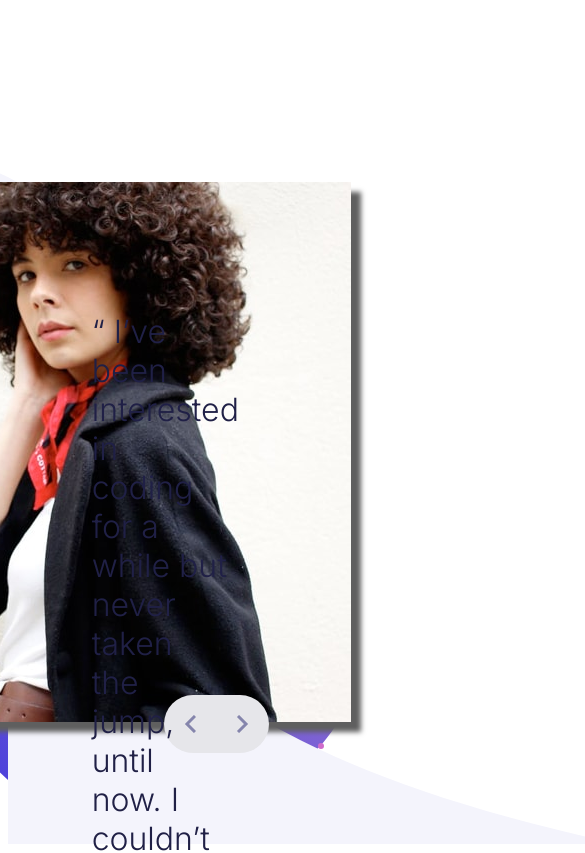
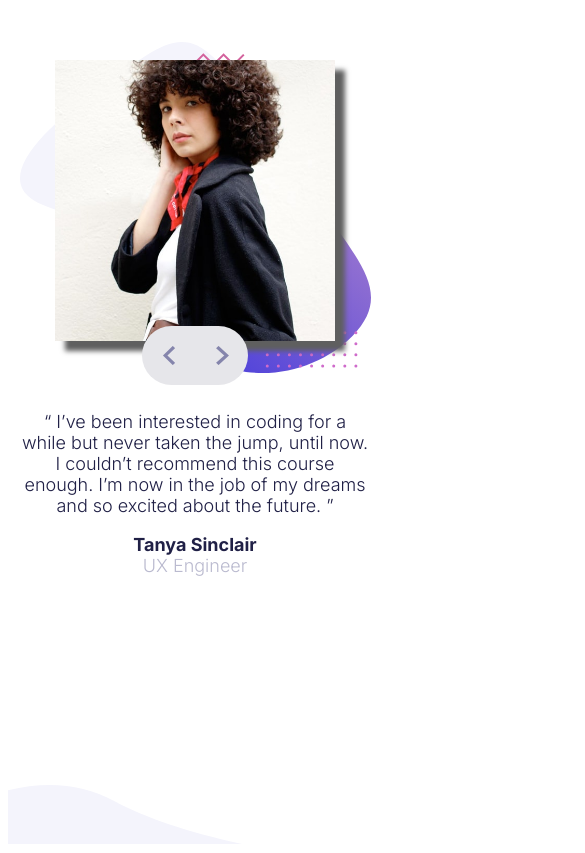
Before and after one commit to Darengheil/BootcampTestimonalsSlider, a plain HTML site: page index.html in a window 390 px wide. Shown: the top 853 px of the page, 585 px wide, since content can reach past the window. Drawn offline with Linux system fonts and the light colour scheme.

Commit message:
Finished mobile version and whole project

```diff
--- a/styles.css
+++ b/styles.css
@@ -80,4 +80,55 @@ p{
 
 @media (max-width: 900px){
 
+    .container{
+        width: 90%;
+        left: 5%;
+        top: 5%;
+    }
+
+    .person{
+        justify-content: center;
+    }
+
+    .description{
+        width: 100%;
+        top: 100%;
+        right: 0;
+        text-align: center;
+        margin-top: 15%;
+    }
+
+    .mainimg{
+        width: 80%;
+    }
+
+    .stepper{
+        height: 20%;
+        width: 30%;
+        right: 35%;
+    }
+
+    h6{
+        display : flex;
+        flex-direction: column;
+        justify-content: center;
+        align-items: center;
+        margin: 0;
+        font-size: 18px;
+    }
+
+    p{
+        font-size: 18px;
+    }
+
+    .quotesimg{
+        display: none;
+    }
+
+    .bigbgimg{
+        width: 100%;
+    }
+    .curveimg{
+        width: 60%;
+    }
 }
```
